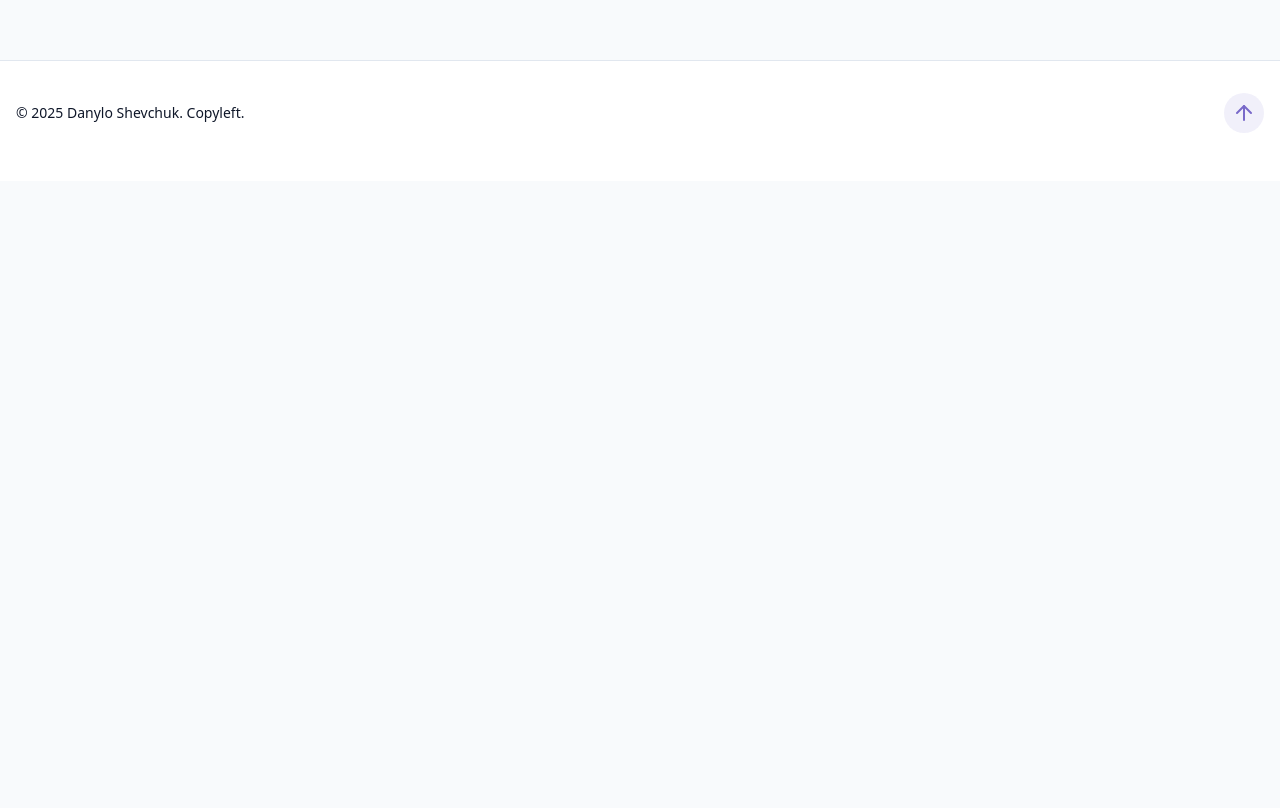
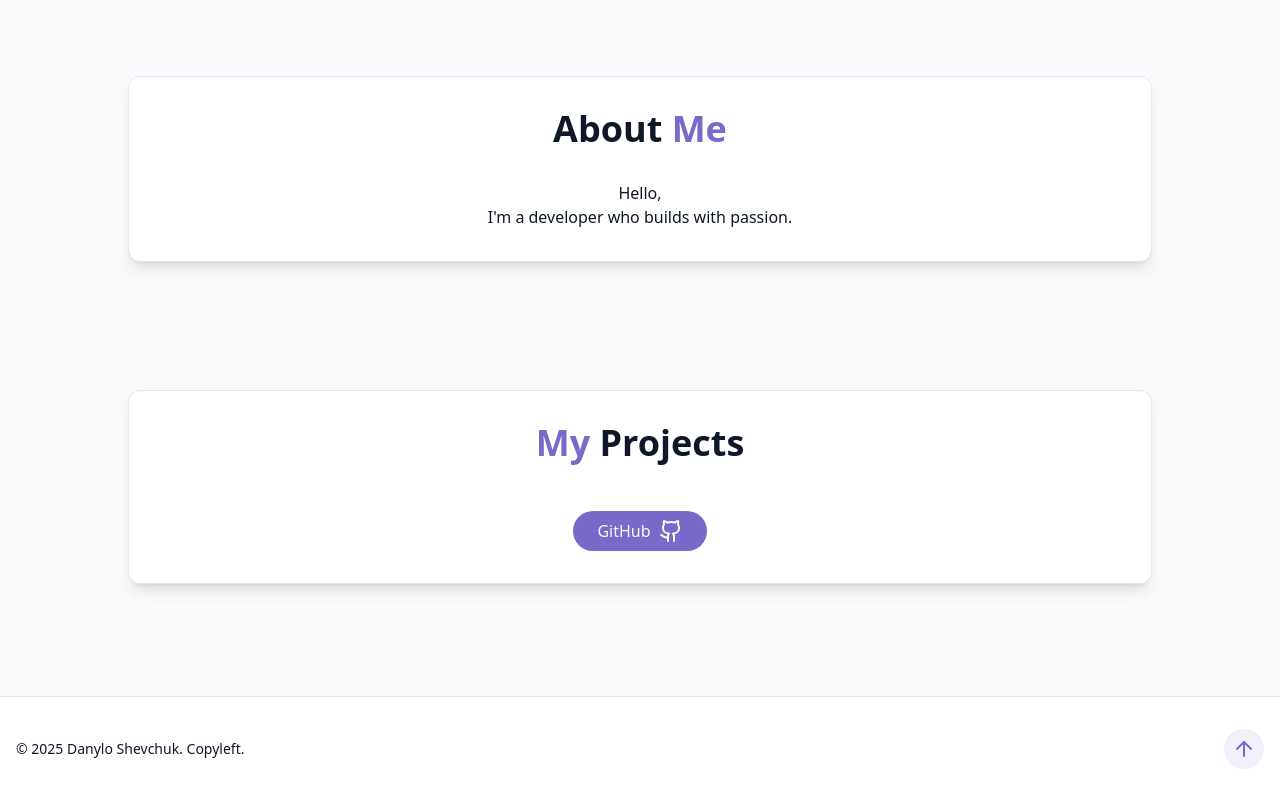
Before and after one commit to DannySommar/dannysommar.github.io, a React (Vite) app: page / in a window 1280 px wide. Shown: the part 788-1596 px from the top of the page. Before the commit the page ends 969 px from the top, so only its background shows below. Built offline with nearby package versions, Linux system fonts and the light colour scheme.

Commit message:
added card pannels

```diff
--- a/src/App.jsx
+++ b/src/App.jsx
@@ -4,6 +4,7 @@ import HeroSection from './components/HeroSection';
 import ThemeToggle from './components/ThemeToggle';
 import Background from './components/Background';
 import Footer from './components/Footer';
+import Projects from './components/Projects';
 
 function App() {
   return (
@@ -17,6 +18,8 @@ function App() {
 
       <main>
         <HeroSection />
+        <About />
+        <Projects />
       </main>
 
 
--- a/src/components/About.jsx
+++ b/src/components/About.jsx
@@ -1,7 +1,12 @@
+import CardPanel from './CardPanel';
 
-
-export default function About () {
-    return (
-        <h2>me is supere kool</h2>
-    )
+export default function About() {
+  return (
+    <CardPanel id="about" title="About Me" highlightWord="Me">
+      <p className="animate-fade-in">
+        Hello,<br />
+        I'm a developer who builds with passion.
+      </p>
+    </CardPanel>
+  );
 }
--- /dev/null
+++ b/src/components/CardPanel.jsx
@@ -0,0 +1,26 @@
+import {cn} from '../lib/utils'
+
+export default function CardPanel({ children, id, title, highlightWord }) {
+  return (
+    <section id={id} className="relative py-16 px-4 group bg-c">
+
+      <div className={cn("bg-card hover:bg-card-hover backdrop-blur-sm border border-border rounded-xl p-8 shadow-lg",
+        "group-hover:shadow-primary/20 dark:group-hover:shadow-primary/30 max-w-5xl mx-auto")}>
+
+        <h2 className="text-3xl md:text-4xl font-bold mb-8">
+          {title.split(' ').map((word, key) => (
+            <span key={key}>
+              {word === highlightWord ? (<span className="text-primary">{word}</span>) : (word)}
+              {' '}
+            </span>
+          ))}
+        </h2>
+
+
+        <div className="text-foreground">
+          {children}
+        </div>
+      </div>
+    </section>
+  );
+}
--- /dev/null
+++ b/src/components/Projects.jsx
@@ -0,0 +1,19 @@
+import { Github } from "lucide-react";
+import CardPanel from "./CardPanel";
+
+
+export default function Projects () {
+    return (
+        <CardPanel id="projects" title="My Projects" highlightWord="My">
+
+
+            <div className="text-center mt-12">
+                <a className="cosmic-button w-fit flex items-center mx-auto gap-2"
+                target="_blank"
+                href="https:github.com/DannySommar">
+                    GitHub <Github  />
+                </a>
+            </div>
+        </CardPanel>
+    )
+}
--- a/src/index.css
+++ b/src/index.css
@@ -7,6 +7,7 @@
   --color-primary: hsl(var(--primary));
   --color-primary-foreground: hsl(var(--primary-foreground));
   --color-card: hsl(var(--card));
+  --color-card-hover: hsl(var(--card-hover));
 
   --animate-fade-in: fade-in 0.7s ease-out forwards;
   --animate-fade-in-delay-1: fade-in 0.7s ease-out 0.2s forwards;
@@ -34,6 +35,7 @@
     --primary: 250 47% 60%;
     --primary-foreground: 210 40% 98%;
     --card: 0 0% 100%;
+    --card-hover: 210 40% 95%;
   }
 
   .dark {
@@ -43,6 +45,7 @@
     --primary: 250 65% 65%;
     --primary-foreground: 213 31% 91%;
     --card: 222 47% 8%;
+    --card-hover: 222 47% 12%;
   }
 
   * {
```
